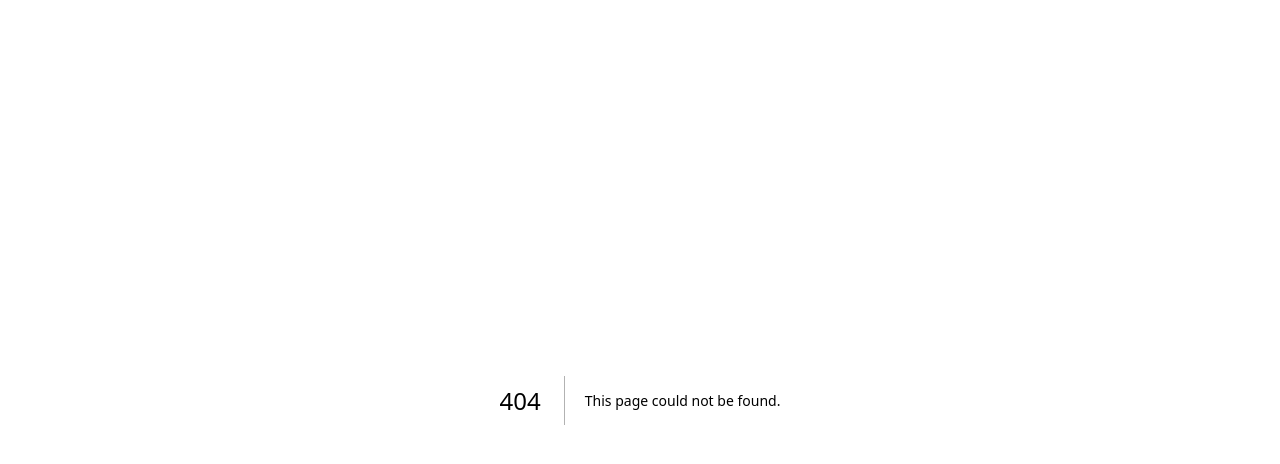
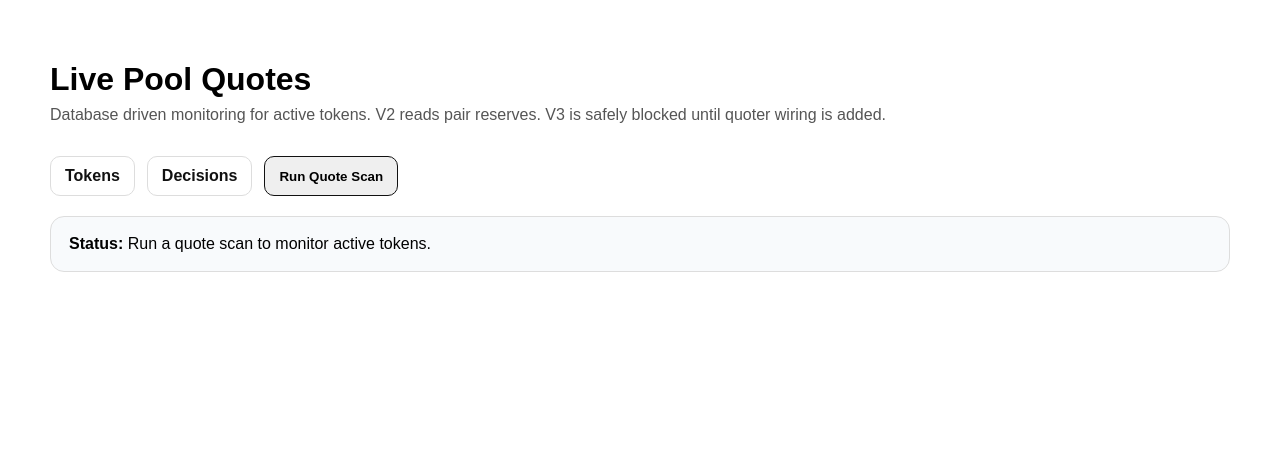
Before and after one commit to mattyoungaviation-collab/Trading-bot-ronin, a Next.js app: page /quotes in a window 1280 px wide. Before the commit this address had no page. Shown: the top 464 px of the page. Built offline with nearby package versions, Linux system fonts and the light colour scheme.

Commit message:
Add quotes monitor page

```diff
--- /dev/null
+++ b/app/quotes/page.tsx
@@ -0,0 +1,174 @@
+"use client";
+
+import { useState } from "react";
+
+type QuoteResult = {
+  ok: boolean;
+  message: string;
+  token: {
+    id: number;
+    name: string;
+    symbol: string;
+    contractAddress: string;
+    pairAddress: string | null;
+    poolType: string;
+    baseToken: string;
+    baseTokenAddress: string | null;
+    feeTier: number | null;
+  };
+  quote?: {
+    id: number;
+    amountIn: string;
+    amountOut: string;
+    priceImpactPct: number;
+    roundTripImpactPct: number | null;
+    liquidityUsd: number | null;
+    quoteSource: string | null;
+    confidence: number;
+    createdAt: string;
+  };
+  metrics: null | {
+    priceBasePerToken: number;
+    tokenReserve: number;
+    baseReserve: number;
+    amountInBase: number;
+    amountOutToken: number;
+    buyImpact: number;
+    sellImpact: number;
+    roundTripImpact: number;
+    estimatedSellBackBase: number;
+    liquidityApproxBase: number;
+    confidence: number;
+  };
+};
+
+type QuotesResponse = {
+  generatedAt: string;
+  settings: { maxTradeSizeUsd: number; maxBuyImpactPct: number; maxSellImpactPct: number; maxRoundTripImpactPct: number } | null;
+  results: QuoteResult[];
+};
+
+function fmt(value: number | null | undefined, digits = 4) {
+  if (value === null || value === undefined || !Number.isFinite(value)) return "?";
+  return value.toLocaleString(undefined, { maximumFractionDigits: digits });
+}
+
+export default function QuotesPage() {
+  const [data, setData] = useState<QuotesResponse | null>(null);
+  const [status, setStatus] = useState("Run a quote scan to monitor active tokens.");
+  const [loading, setLoading] = useState(false);
+
+  async function runQuoteScan() {
+    setLoading(true);
+    setStatus("Running quote scan...");
+    try {
+      const response = await fetch("/api/quotes", { cache: "no-store" });
+      const json = await response.json();
+      if (!response.ok) throw new Error(json.error || "Quote scan failed.");
+      setData(json);
+      setStatus("Quote scan complete.");
+    } catch (error) {
+      setStatus(error instanceof Error ? error.message : "Quote scan failed.");
+    } finally {
+      setLoading(false);
+    }
+  }
+
+  return (
+    <main style={{ padding: 32, fontFamily: "Arial, sans-serif", maxWidth: 1180, margin: "0 auto" }}>
+      <div style={{ display: "flex", justifyContent: "space-between", gap: 16, alignItems: "center", flexWrap: "wrap" }}>
+        <div>
+          <h1 style={{ marginBottom: 8 }}>Live Pool Quotes</h1>
+          <p style={{ marginTop: 0, color: "#555" }}>Database driven monitoring for active tokens. V2 reads pair reserves. V3 is safely blocked until quoter wiring is added.</p>
+        </div>
+        <div style={{ display: "flex", gap: 12 }}>
+          <a href="/tokens" style={linkStyle}>Tokens</a>
+          <a href="/decisions" style={linkStyle}>Decisions</a>
+          <button onClick={runQuoteScan} disabled={loading} style={buttonStyle}>{loading ? "Scanning..." : "Run Quote Scan"}</button>
+        </div>
+      </div>
+
+      <section style={{ border: "1px solid #ddd", borderRadius: 14, padding: 18, margin: "20px 0", background: "#f8fafc" }}>
+        <strong>Status:</strong> {status}
+        {data ? <p style={{ marginBottom: 0 }}>Last scan: {new Date(data.generatedAt).toLocaleString()}</p> : null}
+      </section>
+
+      {data ? (
+        <>
+          <section style={{ display: "grid", gridTemplateColumns: "repeat(auto-fit, minmax(220px, 1fr))", gap: 16, marginBottom: 24 }}>
+            <Card title="Max Trade Size" value={`$${fmt(data.settings?.maxTradeSizeUsd, 2)}`} detail="Quote input size" />
+            <Card title="Buy Impact Limit" value={`${fmt(data.settings?.maxBuyImpactPct, 2)}%`} detail="Settings limit" />
+            <Card title="Sell Impact Limit" value={`${fmt(data.settings?.maxSellImpactPct, 2)}%`} detail="Settings limit" />
+            <Card title="Round Trip Limit" value={`${fmt(data.settings?.maxRoundTripImpactPct, 2)}%`} detail="Settings limit" />
+          </section>
+
+          <section style={{ display: "grid", gap: 14 }}>
+            {data.results.length === 0 ? <p>No active tokens. Add and activate tokens on /tokens.</p> : null}
+            {data.results.map((result) => (
+              <article key={result.token.id} style={{ border: "1px solid #ddd", borderRadius: 14, padding: 16, background: result.ok ? "#f0fff4" : "#fff7ed" }}>
+                <div style={{ display: "flex", justifyContent: "space-between", gap: 12, flexWrap: "wrap" }}>
+                  <div>
+                    <h2 style={{ margin: 0 }}>{result.ok ? "QUOTED" : "NOT QUOTED"} · {result.token.symbol}</h2>
+                    <p style={{ margin: "8px 0", color: "#555" }}>{result.token.name} / {result.token.poolType} / Base {result.token.baseToken}</p>
+                    <p style={{ margin: "8px 0", overflowWrap: "anywhere" }}><strong>Token:</strong> {result.token.contractAddress}</p>
+                    <p style={{ margin: "8px 0", overflowWrap: "anywhere" }}><strong>Base:</strong> {result.token.baseTokenAddress || "Missing"}</p>
+                    <p style={{ margin: "8px 0", overflowWrap: "anywhere" }}><strong>Pool:</strong> {result.token.pairAddress || "Missing"}</p>
+                    <p style={{ margin: "8px 0" }}><strong>Message:</strong> {result.message}</p>
+                  </div>
+                  {result.metrics ? (
+                    <div style={{ minWidth: 300 }}>
+                      <Mini label="Price base/token" value={fmt(result.metrics.priceBasePerToken, 8)} />
+                      <Mini label="Token Reserve" value={fmt(result.metrics.tokenReserve, 4)} />
+                      <Mini label="Base Reserve" value={fmt(result.metrics.baseReserve, 4)} />
+                      <Mini label="Buy Impact" value={`${fmt(result.metrics.buyImpact, 4)}%`} />
+                      <Mini label="Sell Impact" value={`${fmt(result.metrics.sellImpact, 4)}%`} />
+                      <Mini label="Round Trip Impact" value={`${fmt(result.metrics.roundTripImpact, 4)}%`} />
+                      <Mini label="Estimated Sell Back" value={fmt(result.metrics.estimatedSellBackBase, 4)} />
+                      <Mini label="Confidence" value={fmt(result.metrics.confidence, 2)} />
+                    </div>
+                  ) : null}
+                </div>
+              </article>
+            ))}
+          </section>
+        </>
+      ) : null}
+    </main>
+  );
+}
+
+function Card({ title, value, detail }: { title: string; value: string; detail: string }) {
+  return (
+    <section style={{ border: "1px solid #ddd", borderRadius: 14, padding: 18, background: "#f0fff4" }}>
+      <p style={{ margin: 0, color: "#555" }}>{title}</p>
+      <h2 style={{ margin: "8px 0" }}>{value}</h2>
+      <p style={{ margin: 0 }}>{detail}</p>
+    </section>
+  );
+}
+
+function Mini({ label, value }: { label: string; value: string }) {
+  return (
+    <div style={{ border: "1px solid #eee", borderRadius: 12, padding: 10, marginBottom: 8 }}>
+      <p style={{ margin: 0, color: "#555" }}>{label}</p>
+      <strong>{value}</strong>
+    </div>
+  );
+}
+
+const buttonStyle: React.CSSProperties = {
+  padding: "10px 14px",
+  borderRadius: 10,
+  border: "1px solid #111",
+  cursor: "pointer",
+  fontWeight: 700,
+};
+
+const linkStyle: React.CSSProperties = {
+  padding: "10px 14px",
+  borderRadius: 10,
+  border: "1px solid #ddd",
+  color: "#111",
+  textDecoration: "none",
+  fontWeight: 700,
+};
```
